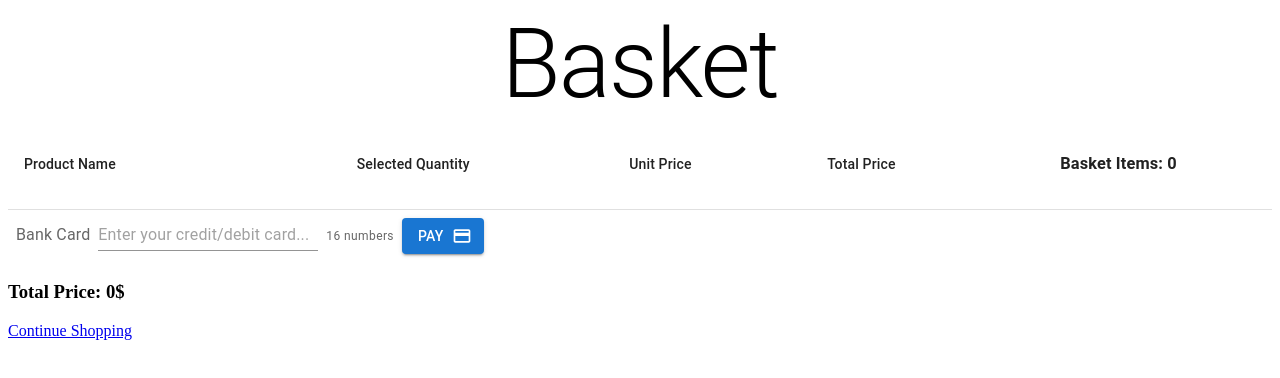
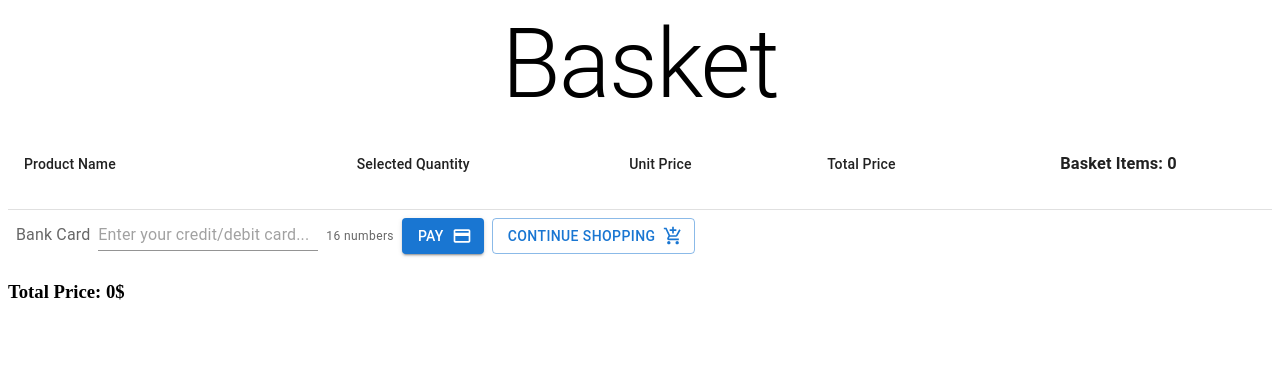
Before and after one commit to mrrustemka/shopping-simulator, a React (Create React App) app: page /basket in a window 1280 px wide. Shown: the top 378 px of the page. Built offline with nearby package versions, Linux system fonts and the light colour scheme.

Commit message:
stylize-basket-link

```diff
--- a/src/components/BasketList.jsx
+++ b/src/components/BasketList.jsx
@@ -17,6 +17,7 @@ import {
   FormHelperText,
 } from "@mui/material";
 import PaymentOutlinedIcon from "@mui/icons-material/PaymentOutlined";
+import AddShoppingCartOutlinedIcon from "@mui/icons-material/AddShoppingCartOutlined";
 
 function Basket() {
   const customerInfo = useSelector((state) => state);
@@ -89,9 +90,14 @@ function Basket() {
         >
           Pay
         </Button>
+        <Link to="/" align="center">
+          <Button variant="outlined" endIcon={<AddShoppingCartOutlinedIcon />}>
+            Continue Shopping
+          </Button>
+        </Link>
       </form>
       <Info message="Total Price" count={basketPrice} unit="$" />
-      <Link to="/">Continue Shopping</Link>
+      {/* <Link to="/">Continue Shopping</Link> */}
     </div>
   );
 }
--- a/src/components/ProductList.jsx
+++ b/src/components/ProductList.jsx
@@ -13,6 +13,7 @@ import {
   TableCell,
   Table,
 } from "@mui/material";
+import ShoppingBasketOutlinedIcon from "@mui/icons-material/ShoppingBasketOutlined";
 
 function ProductList() {
   const customerInfo = useSelector((state) => state);
@@ -63,7 +64,9 @@ function ProductList() {
       </TableContainer>
       <div className="navigation">
         <Link to="/basket" align="center">
-          <Button variant="outlined">Proceed to Checkout</Button>
+          <Button variant="outlined" endIcon={<ShoppingBasketOutlinedIcon />}>
+            Proceed to Checkout
+          </Button>
         </Link>
       </div>
     </div>
--- a/src/index.css
+++ b/src/index.css
@@ -15,5 +15,8 @@ form label {
 form p {
   display: inline-block;
   margin-left: 8px !important;
-  margin-right: 8px !important;
 }
+
+form button {
+  margin-left: 8px !important;
+}
```
